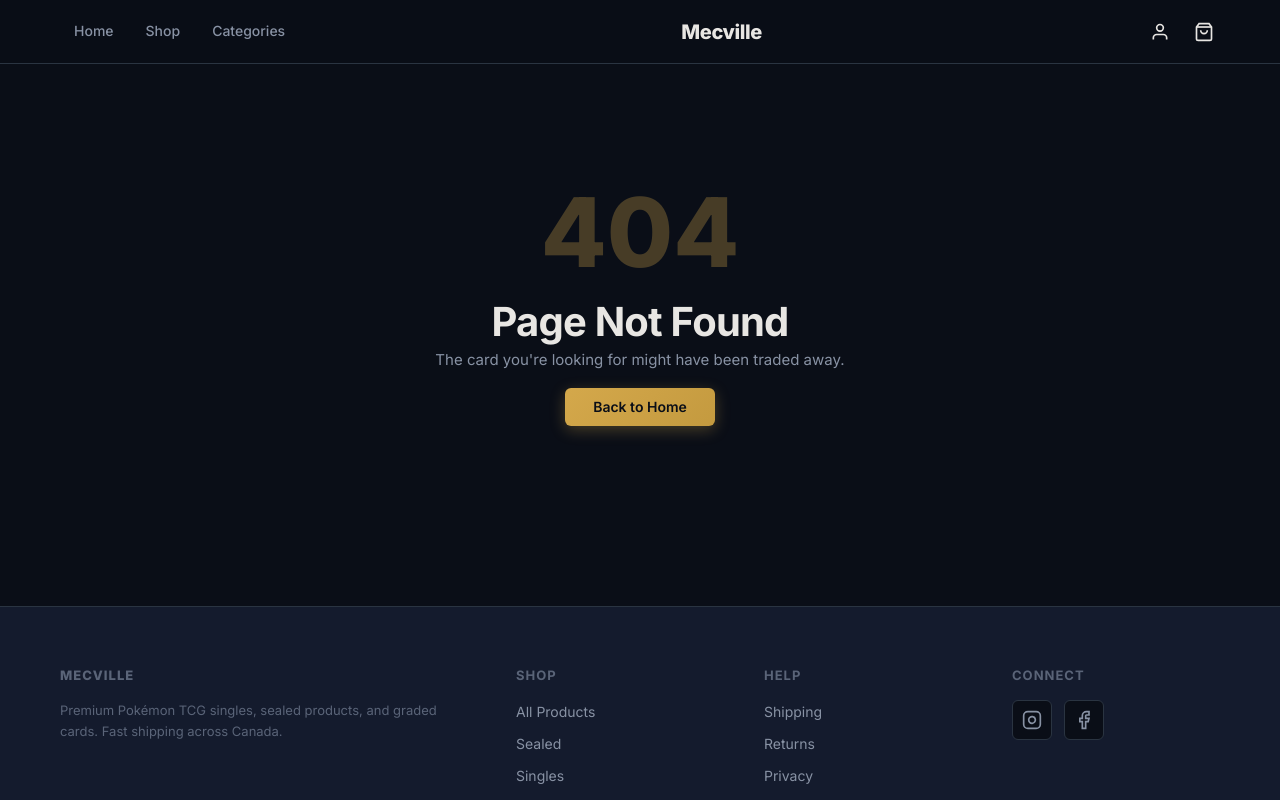
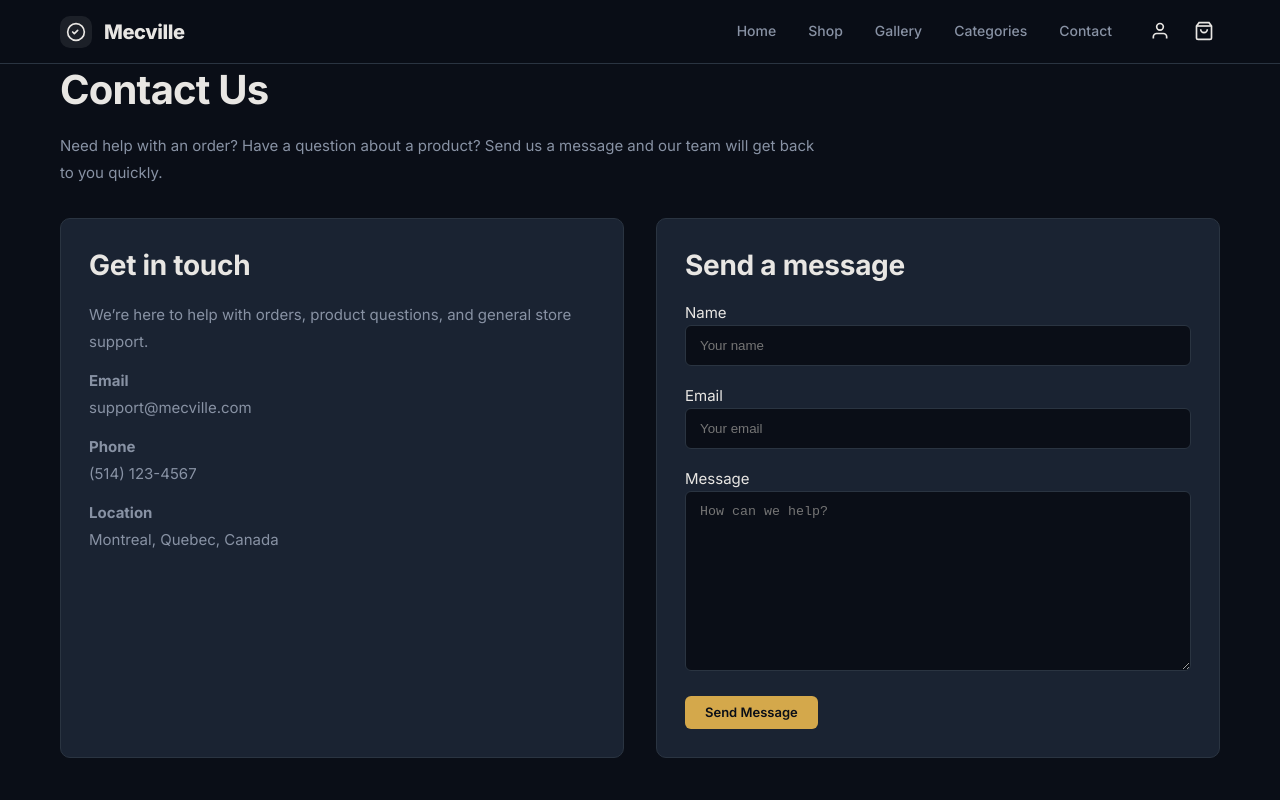
Before and after one commit to BouchraBoumed/mecville_website, a React (Vite) app in the folder front-end/: page /contact in a window 1280 px wide. Shown: the top 800 px of the page. Built offline with nearby package versions, Linux system fonts and the light colour scheme; no server answers.

Commit message:
addition of pages in the menu

```diff
--- a/front-end/src/App.jsx
+++ b/front-end/src/App.jsx
@@ -7,6 +7,8 @@ import ProductPage from './pages/ProductPage';
 import CartPage from './pages/CartPage';
 import CheckoutPage from './pages/CheckoutPage';
 import AccountPage from './pages/AccountPage';
+import GalleryPage from './pages/GalleryPage';
+import ContactPage from './pages/ContactPage';
 import LegalPage from './pages/LegalPage';
 import NotFoundPage from './pages/NotFoundPage';
 
@@ -19,6 +21,8 @@ export default function App() {
           <Route path="/" element={<HomePage />} />
           <Route path="/shop" element={<ShopPage />} />
           <Route path="/shop/:category" element={<ShopPage />} />
+          <Route path="/gallery" element={<GalleryPage />} />
+          <Route path="/contact" element={<ContactPage />} />
           <Route path="/product/:slug" element={<ProductPage />} />
           <Route path="/cart" element={<CartPage />} />
           <Route path="/checkout" element={<CheckoutPage />} />
--- a/front-end/src/components/Header.jsx
+++ b/front-end/src/components/Header.jsx
@@ -16,7 +16,17 @@ export default function Header() {
   return (
     <header className="site-header">
       <div className="header-container">
-        <div className="header-left">
+        <div className="site-branding">
+          <Link to="/" className="brand-logo">
+            <svg width="32" height="32" viewBox="0 0 24 24" fill="none" stroke="currentColor" strokeWidth="2" strokeLinecap="round" strokeLinejoin="round">
+              <circle cx="12" cy="12" r="10" />
+              <path d="M8 12l2 2 4-4" />
+            </svg>
+            <span className="site-title">Mecville</span>
+          </Link>
+        </div>
+
+        <div className="header-actions">
           <button className="menu-toggle" aria-label="Toggle menu" aria-expanded={menuOpen} onClick={() => setMenuOpen(!menuOpen)}>
             <span></span><span></span><span></span>
           </button>
@@ -24,6 +34,7 @@ export default function Header() {
             <ul>
               <li><Link to="/">Home</Link></li>
               <li><Link to="/shop">Shop</Link></li>
+              <li><Link to="/gallery">Gallery</Link></li>
               <li className="menu-item-has-children">
                 <Link to="/shop">Categories</Link>
                 <ul className="sub-menu">
@@ -34,13 +45,10 @@ export default function Header() {
                   <li><Link to="/shop?category=bundles">Bundles</Link></li>
                 </ul>
               </li>
+              <li><Link to="/contact">Contact</Link></li>
             </ul>
           </nav>
-        </div>
-        <div className="site-branding">
-          <Link to="/"><span className="site-title">Mecville</span></Link>
-        </div>
-        <div className="header-right">
+          <div className="header-icons">
             <Link to="/account" className="header-icon" aria-label="My account">
               <svg width="20" height="20" viewBox="0 0 24 24" fill="none" stroke="currentColor" strokeWidth="2"><path d="M20 21v-2a4 4 0 0 0-4-4H8a4 4 0 0 0-4 4v2"/><circle cx="12" cy="7" r="4"/></svg>
             </Link>
@@ -50,6 +58,7 @@ export default function Header() {
             </Link>
           </div>
         </div>
+      </div>
     </header>
   );
 }
--- /dev/null
+++ b/front-end/src/pages/ContactPage.jsx
@@ -0,0 +1,40 @@
+export default function ContactPage() {
+  return (
+    <main className="content-area">
+      <div className="container">
+        <section className="page-intro">
+          <h1>Contact Us</h1>
+          <p>Need help with an order? Have a question about a product? Send us a message and our team will get back to you quickly.</p>
+        </section>
+
+        <div className="contact-grid">
+          <div className="contact-card">
+            <h2>Get in touch</h2>
+            <p>We’re here to help with orders, product questions, and general store support.</p>
+            <p><strong>Email</strong><br />support@mecville.com</p>
+            <p><strong>Phone</strong><br />(514) 123-4567</p>
+            <p><strong>Location</strong><br />Montreal, Quebec, Canada</p>
+          </div>
+          <div className="contact-form">
+            <h2>Send a message</h2>
+            <form>
+              <label>
+                Name
+                <input type="text" name="name" placeholder="Your name" />
+              </label>
+              <label>
+                Email
+                <input type="email" name="email" placeholder="Your email" />
+              </label>
+              <label>
+                Message
+                <textarea name="message" placeholder="How can we help?" />
+              </label>
+              <button type="submit" className="btn btn-primary">Send Message</button>
+            </form>
+          </div>
+        </div>
+      </div>
+    </main>
+  );
+}
--- /dev/null
+++ b/front-end/src/pages/GalleryPage.jsx
@@ -0,0 +1,31 @@
+export default function GalleryPage() {
+  const galleryItems = [
+    { id: 1, title: 'Premium Singles', description: 'Highly sought-after rare cards ready to ship.', image: 'https://images.unsplash.com/photo-1597764693868-4b89be963fe0?auto=format&fit=crop&w=1200&q=80' },
+    { id: 2, title: 'Sealed Sets', description: 'New sealed products for collectors and players.', image: 'https://images.unsplash.com/photo-1602021581649-ee882b428ab1?auto=format&fit=crop&w=1200&q=80' },
+    { id: 3, title: 'Graded Cards', description: 'Certified graded cards with premium condition.', image: 'https://images.unsplash.com/photo-1533232038690-2ceb7c5743bf?auto=format&fit=crop&w=1200&q=80' },
+    { id: 4, title: 'Bundles & Packs', description: 'Value bundles for opening fun and new collections.', image: 'https://images.unsplash.com/photo-1579129367838-d6c77a2de0e1?auto=format&fit=crop&w=1200&q=80' },
+  ];
+
+  return (
+    <main className="content-area">
+      <div className="container">
+        <section className="page-intro">
+          <h1>Gallery</h1>
+          <p>Explore Mecville’s product highlights and premium collectables. Browse curated card collections, sealed sets, and graded inventory in one place.</p>
+        </section>
+
+        <div className="gallery-grid">
+          {galleryItems.map(item => (
+            <article className="gallery-card" key={item.id}>
+              <img src={item.image} alt={item.title} />
+              <div className="gallery-card-content">
+                <h3 className="gallery-card-title">{item.title}</h3>
+                <p className="gallery-card-description">{item.description}</p>
+              </div>
+            </article>
+          ))}
+        </div>
+      </div>
+    </main>
+  );
+}
--- a/front-end/src/styles/main.css
+++ b/front-end/src/styles/main.css
@@ -70,6 +70,31 @@ p { margin-bottom: 1rem; color: var(--color-text-secondary); }
 
 .loading { text-align: center; padding: 60px 0; color: var(--color-text-muted); }
 
+.page-intro { margin-bottom: 32px; }
+.page-intro h1 { font-size: 2.5rem; margin-bottom: 16px; }
+.page-intro p { max-width: 760px; color: var(--color-text-secondary); line-height: 1.8; }
+
+.gallery-grid { display: grid; grid-template-columns: repeat(auto-fit, minmax(250px, 1fr)); gap: 20px; }
+.gallery-card { background: var(--color-card); border: 1px solid var(--color-border); border-radius: var(--radius-md); overflow: hidden; padding: 0; }
+.gallery-card img { width: 100%; height: 220px; object-fit: cover; display: block; }
+.gallery-card-content { padding: 18px; }
+.gallery-card-title { font-size: 1rem; font-weight: 700; margin-bottom: 8px; }
+.gallery-card-description { color: var(--color-text-secondary); font-size: 0.95rem; line-height: 1.6; }
+
+.contact-grid { display: grid; grid-template-columns: 1fr 1fr; gap: 32px; }
+.contact-card, .contact-form { background: var(--color-card); border: 1px solid var(--color-border); border-radius: var(--radius-md); padding: 28px; }
+.contact-card h2, .contact-form h2 { margin-bottom: 18px; }
+.contact-card p { color: var(--color-text-secondary); line-height: 1.8; margin-bottom: 12px; }
+.contact-card a { color: var(--color-accent); text-decoration: none; }
+.contact-form form { display: grid; gap: 18px; }
+.contact-form input, .contact-form textarea { width: 100%; border: 1px solid var(--color-border); border-radius: var(--radius-sm); background: var(--color-bg); color: var(--color-text); padding: 12px 14px; }
+.contact-form textarea { min-height: 180px; resize: vertical; }
+.contact-form button { width: fit-content; }
+
+@media (max-width: 768px) {
+  .contact-grid { grid-template-columns: 1fr; }
+}
+
 .site-header {
   position: sticky; top: 0; z-index: 100; height: var(--header-height);
   background: rgba(10, 14, 23, 0.92); backdrop-filter: blur(12px); -webkit-backdrop-filter: blur(12px);
@@ -78,11 +103,17 @@ p { margin-bottom: 1rem; color: var(--color-text-secondary); }
 .header-container { max-width: var(--max-width); margin: 0 auto; padding: 0 20px; height: 100%; display: flex; align-items: center; justify-content: space-between; gap: 20px; }
 .header-left { display: flex; align-items: center; gap: 16px; }
 .header-right { display: flex; align-items: center; gap: 12px; }
+.site-branding { display: flex; align-items: center; gap: 12px; }
+.brand-logo { display: inline-flex; align-items: center; gap: 12px; text-decoration: none; color: inherit; }
+.brand-logo svg { width: 32px; height: 32px; border-radius: 10px; background: rgba(255,255,255,0.08); padding: 6px; }
 .site-branding .site-title { font-size: 1.25rem; font-weight: 800; color: var(--color-text); letter-spacing: -0.02em; }
-.site-branding a { text-decoration: none; }
+
+.header-actions { display: flex; align-items: center; gap: 18px; justify-content: flex-end; width: 100%; }
 
 .menu-toggle { display: none; background: none; border: none; cursor: pointer; padding: 8px; flex-direction: column; gap: 5px; }
 .menu-toggle span { display: block; width: 22px; height: 2px; background: var(--color-text); border-radius: 2px; transition: var(--transition); }
+
+.header-icons { display: flex; align-items: center; gap: 12px; }
 
 .header-icon { position: relative; color: var(--color-text); padding: 6px; border-radius: var(--radius-sm); transition: background var(--transition), color var(--transition); display: inline-flex; }
 .header-icon:hover { background: var(--color-surface); color: var(--color-accent); }
```
Lines whose indentation alone changed are shown as unchanged.
